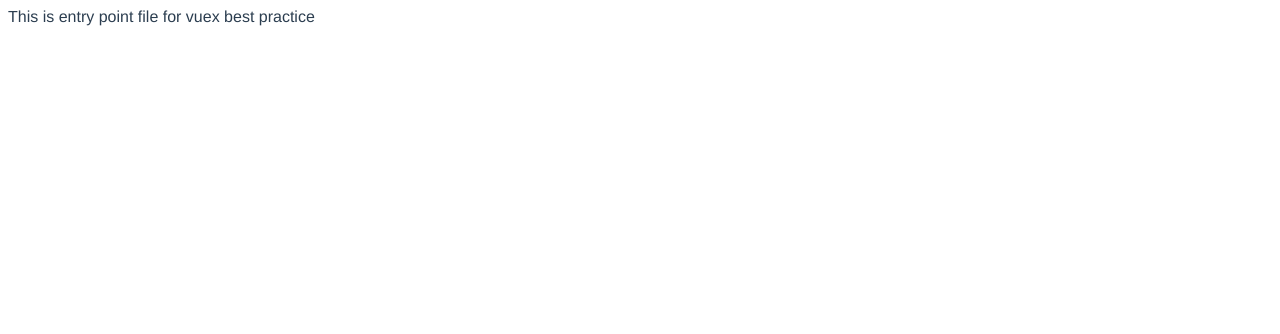
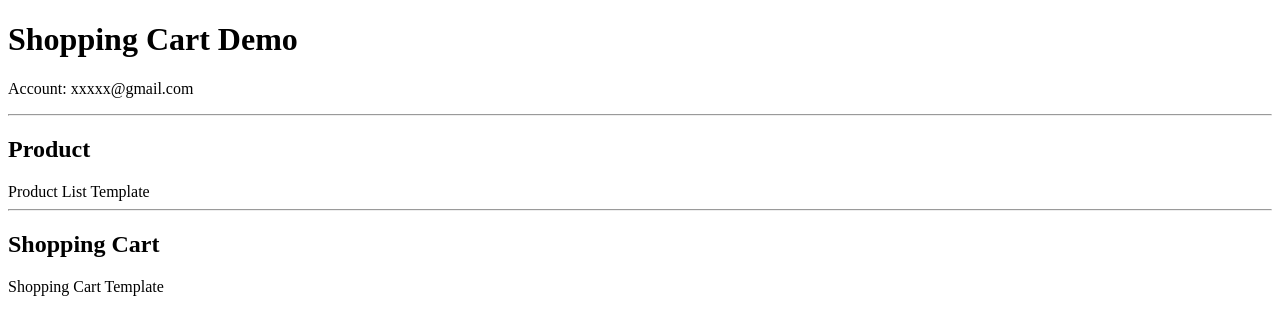
Before and after one commit to tjcchen/vue-practice, a Vue app in the folder vuex-best-practice/: page / in a window 1280 px wide. Shown: the top 334 px of the page. Built offline with nearby package versions, Linux system fonts and the light colour scheme.

Commit message:
Add scaffolding for vuex best practice project

```diff
--- a/vuex-best-practice/public/index.html
+++ b/vuex-best-practice/public/index.html
@@ -8,10 +8,6 @@
     <title><%= htmlWebpackPlugin.options.title %></title>
   </head>
   <body>
-    <noscript>
-      <strong>We're sorry but <%= htmlWebpackPlugin.options.title %> doesn't work properly without JavaScript enabled. Please enable it to continue.</strong>
-    </noscript>
     <div id="app"></div>
-    <!-- built files will be auto injected -->
   </body>
 </html>
--- a/vuex-best-practice/src/App.vue
+++ b/vuex-best-practice/src/App.vue
@@ -1,15 +1,43 @@
 <template>
-  <div id="app">
-    This is entry point file for vuex best practice
+  <div>
+    <h1>Shopping Cart Demo</h1>
+    <p>Account: {{ email }}</p>
+    <hr/>
+    <h2>Product</h2>
+    <ProductList />
+    <hr/>
+    <h2>Shopping Cart</h2>
+    <ShoppingCart />
   </div>
 </template>
 
 <script>
+// import { mapState } from 'vuex';
+import ProductList from './components/ProductList';
+import ShoppingCart from './components/ShoppingCart';
+
 export default {
   name: 'App',
+  // computed: mapState({
+  //   email: function() {
+  //     // console.log(state);
+  //     return '';
+  //   }
+  // }),
+  computed: {
+    email: function() {
+      return 'xxxxx@gmail.com';
+    }
+  },
   components: {
-
-  }
+    ProductList,
+    ShoppingCart
+  },
+  // data: function() {
+  //   return {
+  //     email: 'xxxx@gmail.com'
+  //   }
+  // }
 }
 </script>
 
--- /dev/null
+++ b/vuex-best-practice/src/components/ProductList.vue
@@ -0,0 +1,11 @@
+<template>
+  <div class="product-list">
+    Product List Template
+  </div>
+</template>
+
+<script>
+export default {
+  name: 'ProductList'
+}
+</script>
--- /dev/null
+++ b/vuex-best-practice/src/components/ShoppingCart.vue
@@ -0,0 +1,11 @@
+<template>
+  <div class="shopping-cart">
+    Shopping Cart Template
+  </div>
+</template>
+
+<script>
+export default {
+  name: 'ShoppingCart',
+}
+</script>
--- a/vuex-best-practice/src/main.js
+++ b/vuex-best-practice/src/main.js
@@ -1,8 +1,10 @@
 import Vue from 'vue'
 import App from './App.vue'
+import Store from './store/index.js';
 
 Vue.config.productionTip = false
 
 new Vue({
+  Store,
   render: h => h(App),
 }).$mount('#app')
--- /dev/null
+++ b/vuex-best-practice/src/store/index.js
@@ -0,0 +1,12 @@
+import Vue from 'vue';
+import Vuex from 'vuex';
+
+Vue.use(Vuex);
+
+export default new Vuex.Store({
+  state: {
+    userInfo: {
+      email: 'chenyangpoppin@gmail.com'
+    }
+  }
+});
```
